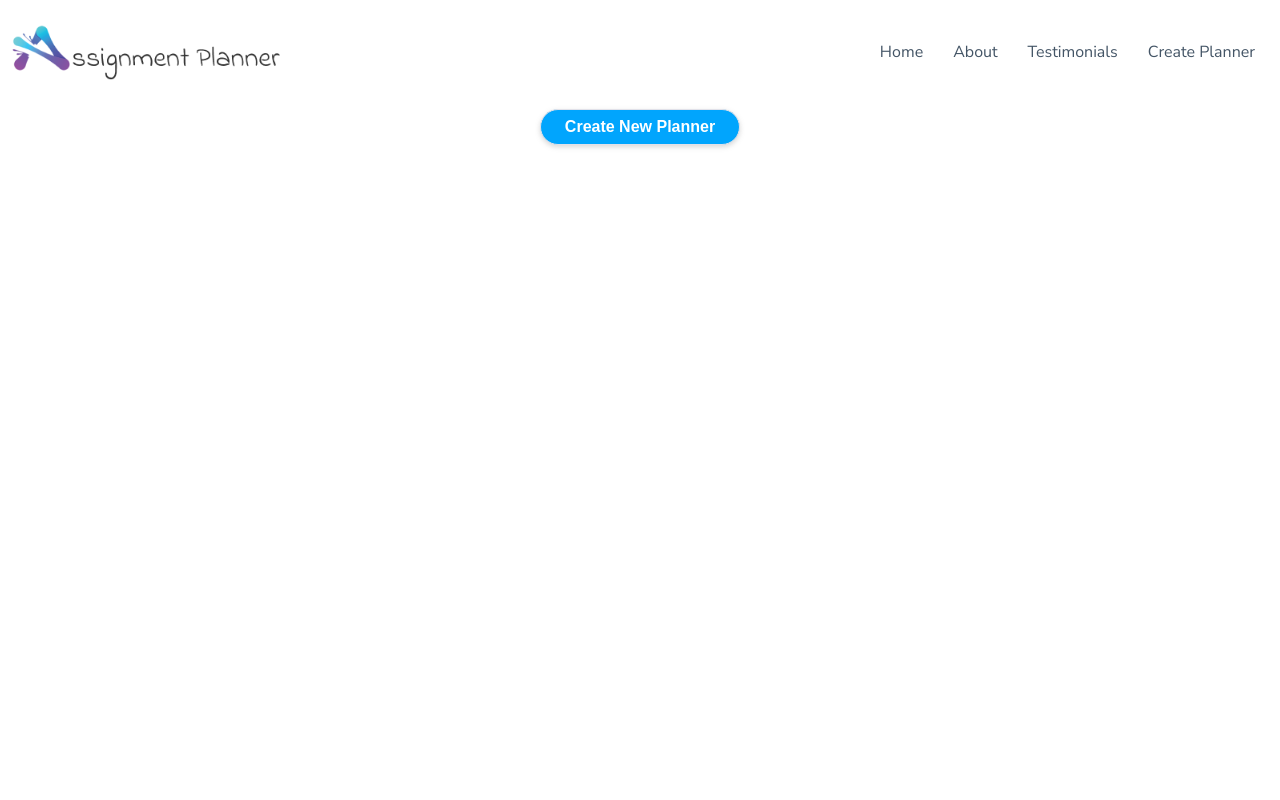
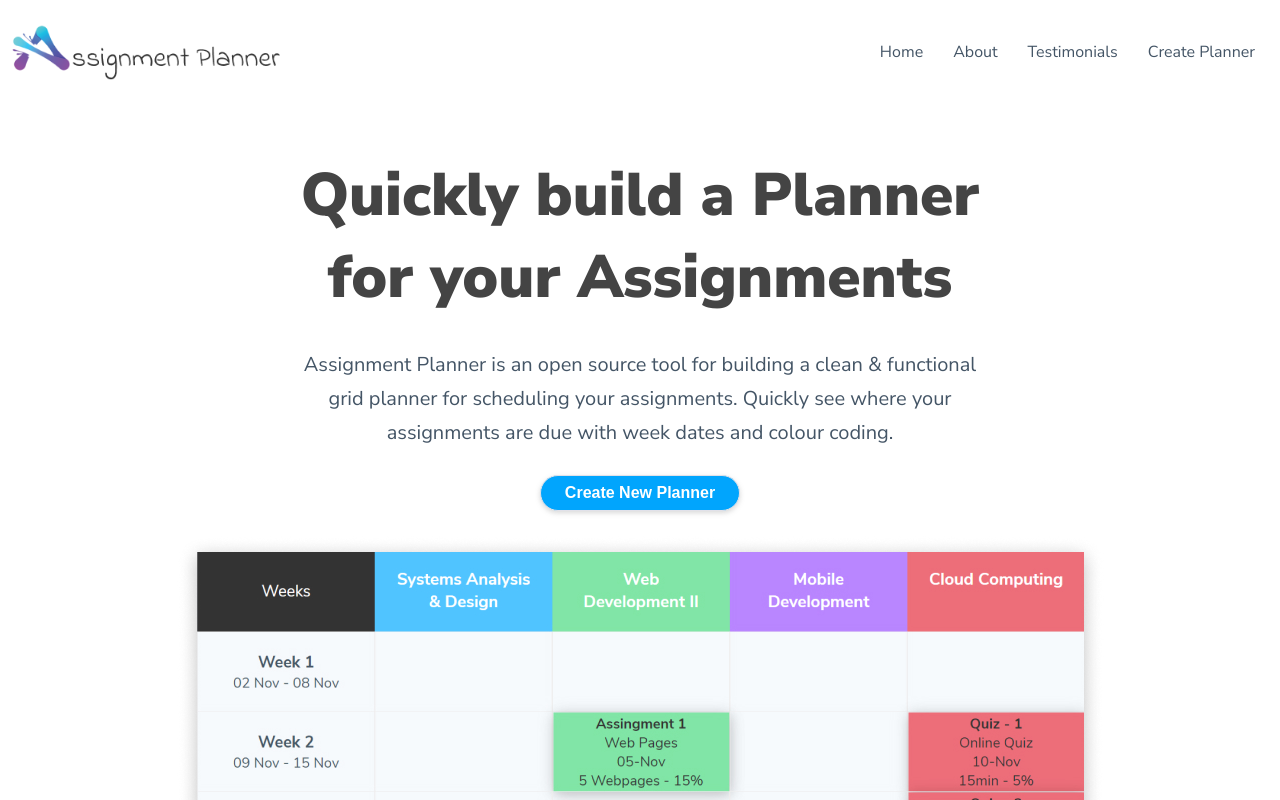
Before and after one commit to tmoran18/assignment-planner, a Next.js app: page / in a window 1280 px wide. Shown: the top 800 px of the page. Built offline with nearby package versions, Linux system fonts and the light colour scheme.

Commit message:
Section 1 of index page

```diff
--- /dev/null
+++ b/components/Button.js
@@ -0,0 +1,34 @@
+import { motion } from 'framer-motion';
+export default function Button({ children, onClick, style }) {
+	return (
+		<motion.div
+			onClick={onClick}
+			whileHover={{ scale: 1.1 }}
+			whileTap={{ scale: 1.3 }}>
+			<button className={style}>
+				{children}
+				<style jsx>{`
+					button {
+						box-shadow: 0px 2px 4px rgba(0, 0, 0, 0.06),
+							0px 2px 6px rgba(0, 0, 0, 0.1);
+						padding: 8px 24px;
+						font-size: 16px;
+						border-radius: 100px;
+						min-width: 120px;
+						border: 1px solid #e1e1e9;
+						background: #01a5fd;
+						color: white;
+						font-weight: bold;
+						cursor: pointer;
+						margin: 5px 10px;
+					}
+					.inverse {
+						background: white;
+						color: #01a5fd;
+						border: 1px solid #01a5fd;
+					}
+				`}</style>
+			</button>
+		</motion.div>
+	);
+}
--- a/components/MobileNavBar.js
+++ b/components/MobileNavBar.js
@@ -7,9 +7,7 @@ export default function MobileNavbar() {
 	const handleMobileNavClick = () => {
 		mobileNavIsOpen ? setMobileNavIsOpen(false) : setMobileNavIsOpen(true);
 	};
-	window.addEventListener('resize', () => {
-		window.innerWidth > 600 && setMobileNavIsOpen(false);
-	});
+
 	return (
 		<nav className='mobileNav_container'>
 			<img src='./planner_logo.png' width='170' alt='logo' />
--- a/pages/index.js
+++ b/pages/index.js
@@ -4,6 +4,7 @@ import Head from 'next/head';
 import Link from 'next/link';
 import { PlannerContext } from '../context/PlannerContext';
 import Layout from '../components/Layout';
+import Button from '../components/Button';
 
 export default function Home() {
 	const router = useRouter();
@@ -42,16 +43,73 @@ export default function Home() {
 			</Head>
 
 			<Layout>
-				<button onClick={clearSavedPlanner}>Create New Planner</button>
-
+				<section className='header text-center'>
+					<h2>Quickly build a Planner for your Assignments</h2>
+					<p className='text-center'>
+						Assignment Planner is an open source tool for building a clean &
+						functional grid planner for scheduling your assignments. Quickly see
+						where your assignments are due with week dates and colour coding.
+					</p>
+					<div className='btn_container'>
+						<Button onClick={clearSavedPlanner}>Create New Planner</Button>
 						{plannerSaved && (
 							<Link href='/planner'>
 								<a>
-							<button>Saved Planner</button>
+									<Button style='inverse'>View Saved Planner</Button>
 								</a>
 							</Link>
 						)}
+					</div>
+					<div className='img_container'>
+						<img src='/planner_header.jpg' alt='' />
+					</div>
+				</section>
 			</Layout>
+			<style jsx>{`
+				.text-center {
+					text-align: center;
+				}
+				.header {
+					display: flex;
+					flex-direction: column;
+					align-items: center;
+				}
+				.header h2 {
+					font-weight: 900;
+					max-width: 320px;
+					font-size: 28px;
+					color: #444;
+					margin-bottom: 10px;
+				}
+				.header p {
+					max-width: 320px;
+					line-height: 1.7;
+					font-size: 16px;
+				}
+				.img_container {
+					padding:20px;
+				}
+
+				.img_container img {
+					width:100%;
+					height:auto;
+				}
+				@media only screen and (min-width: 800px) {
+					.header h2 {
+						font-size: 60px;
+						max-width: 680px;
+					}
+					.header p {
+						max-width: 680px;
+						font-size: 20px;
+					}
+					.btn_container {
+						display: flex;
+						justify-content: center
+						min-width: 450px;
+					}
+				}
+			`}</style>
 		</div>
 	);
 }
--- a/styles/globals.css
+++ b/styles/globals.css
@@ -45,26 +45,8 @@ input[type='number']::-webkit-inner-spin-button {
 	padding: 0 3px;
 }
 
-button {
-	box-shadow: 0px 2px 4px rgba(0, 0, 0, 0.06), 0px 2px 6px rgba(0, 0, 0, 0.1);
-	padding: 8px 24px;
-	font-size: 16px;
-	border-radius: 100px;
-	min-width: 120px;
-	border: 1px solid #e1e1e9;
-	background: #01a5fd;
-	color: white;
-	font-weight: bold;
-	cursor: pointer;
-	margin-top: 5px;
-}
-
 label {
 	font-weight: bold;
-}
-
-button:hover {
-	transform: scale(1.05);
 }
 
 .blue_bg {
```
Also changed, not shown: public/planner_header.jpg (added). Lines whose indentation alone changed are shown as unchanged.
